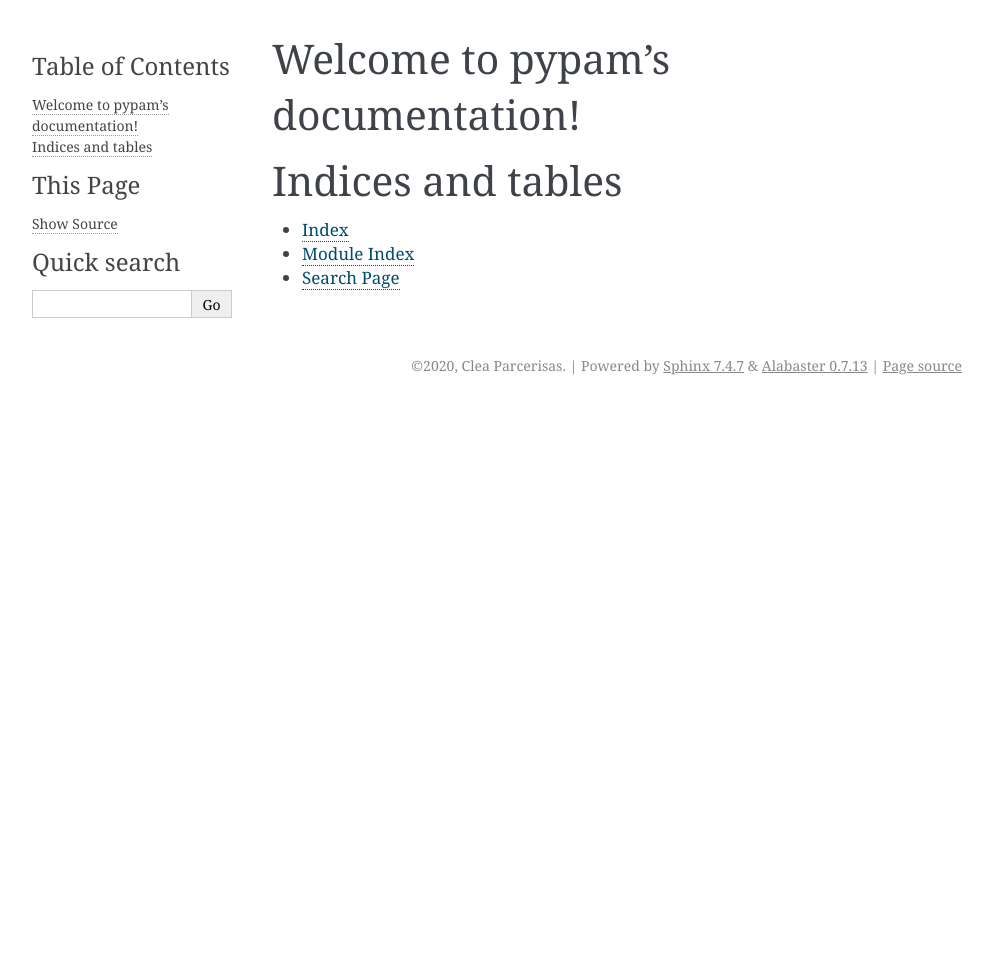
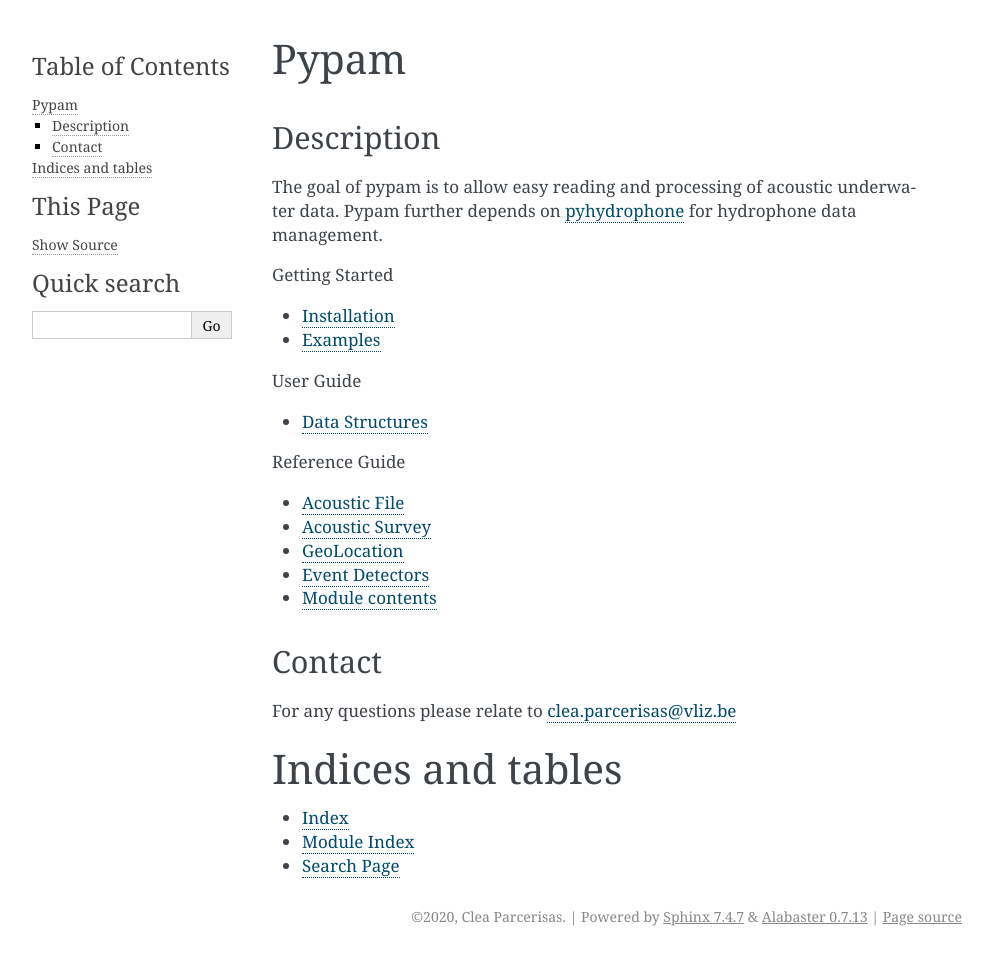
Before and after one commit to lifewatch/pypam, a Sphinx documentation site: the page built from docs/source/index.rst, in a window 1280 px wide. Shown: the whole page, without its empty margins (148-1141 px from the left). Built offline with Sphinx 7.4.7, drawn with Linux system fonts in a browser that asks for light colours; before the commit the page ends 900 px from its top, so only the background shows below that.

Commit message:
DOC: first try

```diff
--- a/docs/source/conf.py
+++ b/docs/source/conf.py
@@ -9,10 +9,10 @@
 # If extensions (or modules to document with autodoc) are in another directory,
 # add these directories to sys.path here. If the directory is relative to the
 # documentation root, use os.path.abspath to make it absolute, like shown here.
-#
-# import os
-# import sys
-# sys.path.insert(0, os.path.abspath('.'))
+
+import os
+import sys
+sys.path.insert(0, os.path.abspath('.'))
 
 
 # -- Project information -----------------------------------------------------
@@ -22,7 +22,7 @@
 author = 'Clea Parcerisas'
 
 # The full version, including alpha/beta/rc tags
-release = '1.0'
+release = '0.0.1'
 
 
 # -- General configuration ---------------------------------------------------
@@ -30,8 +30,8 @@
 # Add any Sphinx extension module names here, as strings. They can be
 # extensions coming with Sphinx (named 'sphinx.ext.*') or your custom
 # ones.
-extensions = [
-]
+extensions = ['sphinx.ext.autodoc', 'sphinx.ext.coverage', 'sphinx.ext.napoleon']
+
 
 # Add any paths that contain templates here, relative to this directory.
 templates_path = ['_templates']
--- /dev/null
+++ b/docs/source/examples.rst
@@ -0,0 +1,2 @@
+Examples
+=========================================
--- a/docs/source/index.rst
+++ b/docs/source/index.rst
@@ -1,14 +1,39 @@
-.. pypam documentation master file, created by
-   sphinx-quickstart on Thu Jun 18 20:41:43 2020.
-   You can adapt this file completely to your liking, but it should at least
-   contain the root `toctree` directive.
+Pypam |version|
+===============
 
-Welcome to pypam's documentation!
-=================================
+
+Description
+-----------
+
+The goal of pypam is to allow easy reading and processing of acoustic
+underwater data. Pypam further depends on `pyhydrophone`_ for hydrophone
+data management.
+
+.. _pyhydrophone: https://github.com/lifewatch/pyhydrophone
 
 .. toctree::
-   :maxdepth: 2
-   :caption: Contents:
+  :maxdepth: 1
+  :caption: Getting Started
+
+  Installation <install>
+  Examples <examples>
+
+.. toctree::
+  :maxdepth: 1
+  :caption: User Guide
+
+  Data Structures <data_structures>
+
+.. toctree::
+  :maxdepth: 1
+  :caption: Reference Guide
+
+  Reference to All Attributes and Methods <reference>
+
+Contact
+------------
+
+For any questions please relate to clea.parcerisas@vliz.be
 
 
 
--- /dev/null
+++ b/docs/source/install.rst
@@ -0,0 +1,2 @@
+Install
+=========================================
```
Also changed, not shown: docs/source/data_structures.rst (added, +37 -0 lines), docs/source/reference.rst (added, +55 -0 lines).
